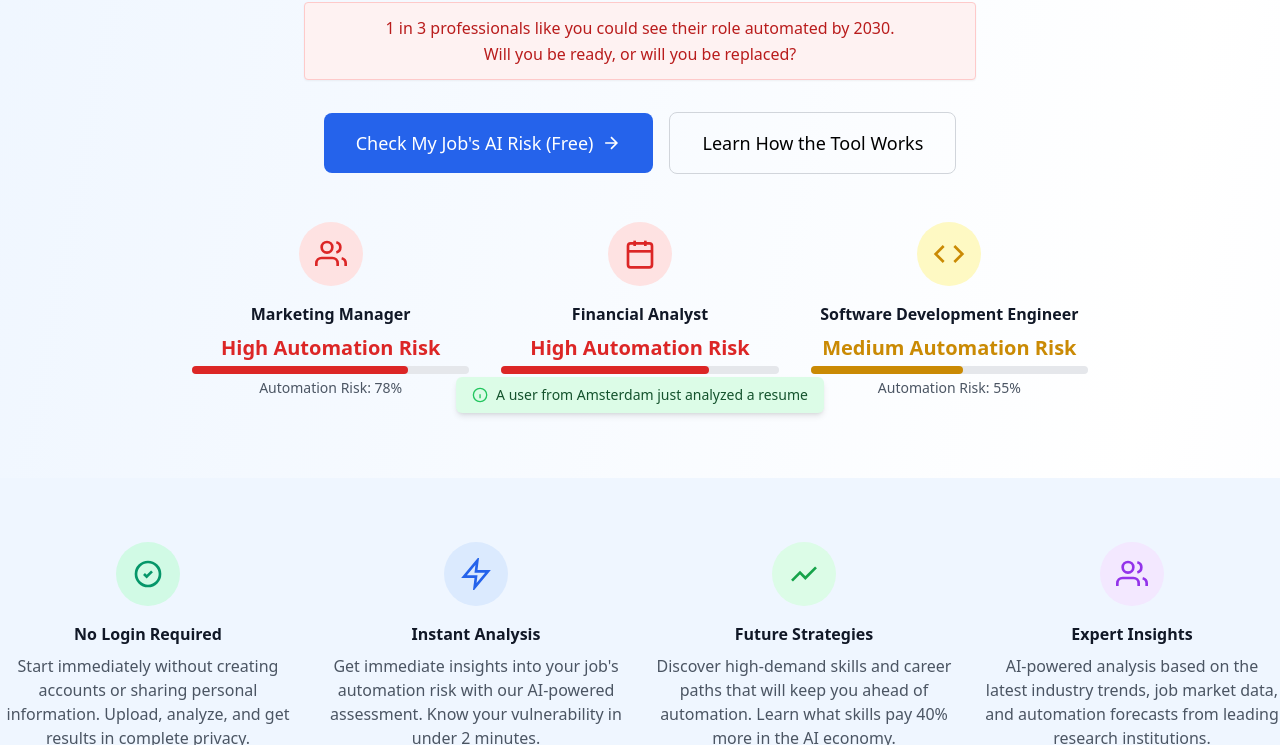
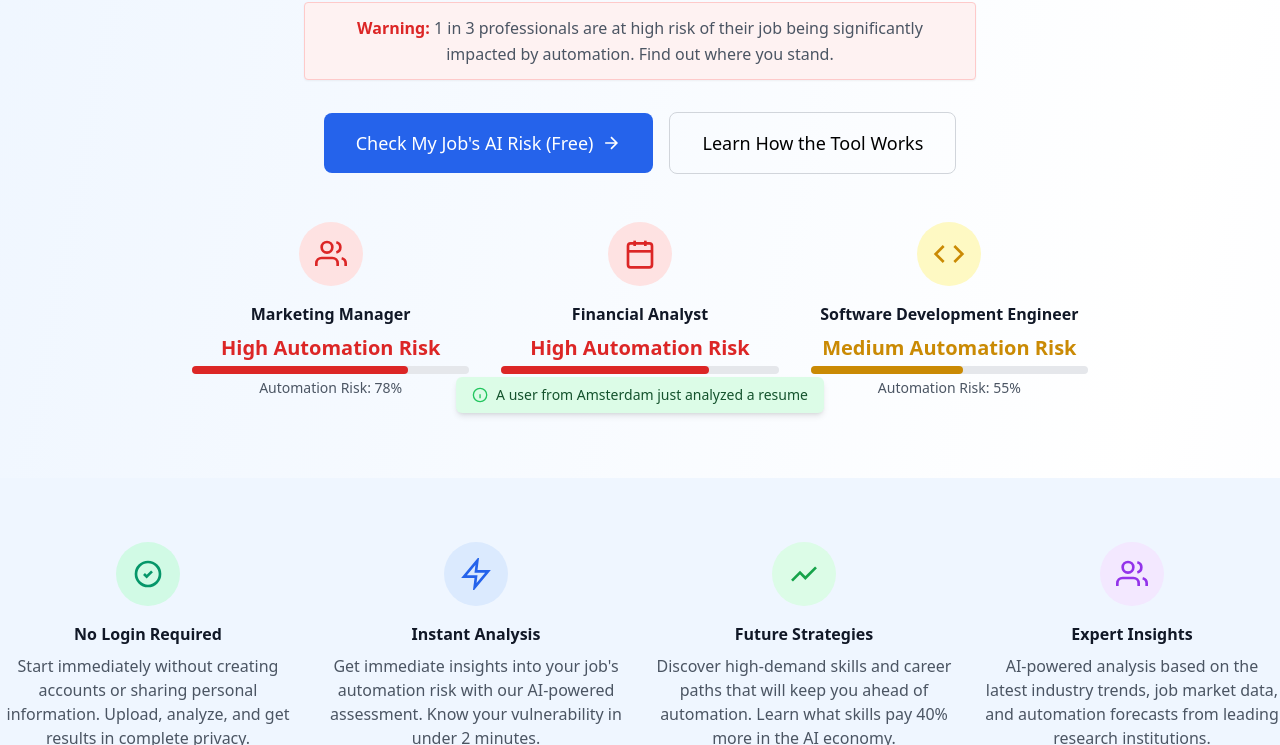
Before and after one commit to angshu-min-js/unautomated-home, a website: page index.html in a window 1280 px wide. Shown: the part 355-1100 px from the top of the page. Drawn offline with nearby package versions, Linux system fonts and the light colour scheme.

Commit message:
Update index.html

```diff
--- a/index.html
+++ b/index.html
@@ -114,9 +114,8 @@
             <h1 class="text-5xl md:text-6xl font-bold text-gray-900 mb-6 leading-tight">
                 Could AI <span class="gradient-text">Replace You</span> at Work?
             </h1>
-            <p class="text-base text-red-700 bg-red-50 font-medium mb-8 max-w-2xl mx-auto leading-relaxed rounded px-4 py-3 border border-red-200 shadow-sm">
-                1 in 3 professionals like you could see their role automated by 2030.<br>
-                Will you be ready, or will you be replaced?
+            <p class="text-base bg-red-50 font-medium mb-8 max-w-2xl mx-auto leading-relaxed rounded px-4 py-3 border border-red-200 shadow-sm">
+                <span class="font-semibold text-red-600">Warning:</span> <span class="text-gray-600">1 in 3 professionals are at high risk of their job being significantly impacted by automation. Find out where you stand.</span>
             </p>
             <div class="flex flex-col sm:flex-row gap-4 justify-center items-center">
                 <a href="https://app.unautomated.xyz" class="bg-blue-600 hover:bg-blue-700 text-white px-8 py-4 text-lg rounded-lg inline-flex items-center">
```
